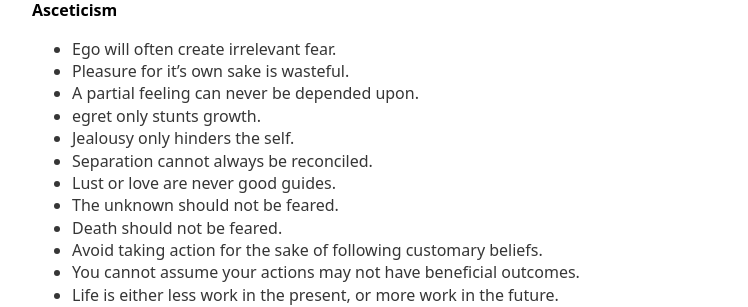
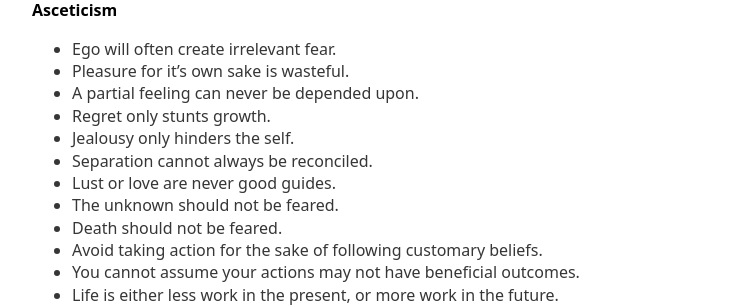
Before and after one commit to brennanbrown/journalbar, a Jekyll site: the page built from _posts/2020-01-01-manifesto.md, in a window 1280 px wide. Shown: the part 1718-2025 px from the top of the page, without its empty margins (208-956 px from the left). Built offline with Jekyll 4.4.1, drawn with Linux system fonts in a browser that asks for light colours.

Commit message:
Fix typo

```diff
--- a/_posts/2020-01-01-manifesto.md
+++ b/_posts/2020-01-01-manifesto.md
@@ -72,7 +72,7 @@ comment: true
 * Ego will often create irrelevant fear.
 * Pleasure for it's own sake is wasteful.
 * A partial feeling can never be depended upon.
-* egret only stunts growth.
+* Regret only stunts growth.
 * Jealousy only hinders the self.
 * Separation cannot always be reconciled.
 * Lust or love are never good guides.
```
